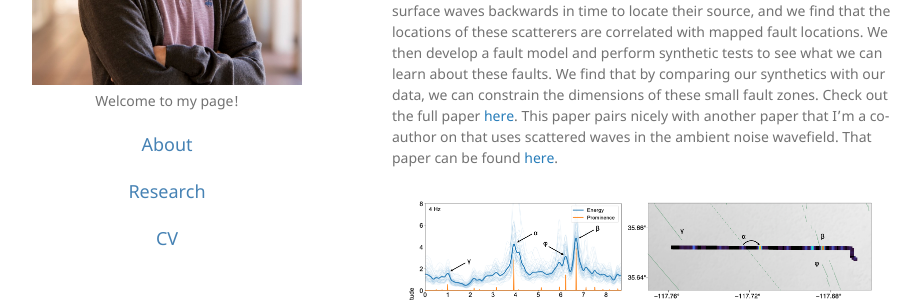
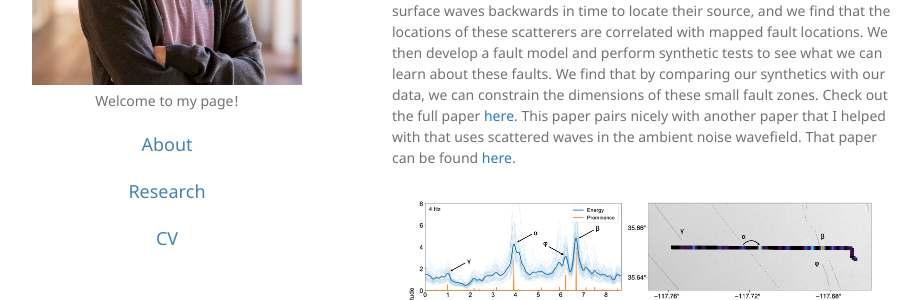
Before and after one commit to atterholt/atterholt.github.io, a Jekyll site: the page built from research.md, in a window 1280 px wide and 900 px high. Shown: the part 328-628 px from the top of the window, without its empty margins (178-1099 px from the left). Built offline with Jekyll 4.4.1, drawn with Linux system fonts in a browser that asks for light colours.

Commit message:
Update research.md

```diff
--- a/research.md
+++ b/research.md
@@ -12,7 +12,7 @@
   Finding and describing little faults (November 2022)
 </h3>
 
-Fault zones are structures that control where and how earthquakes happen. These structures span many scales, and better characterizing faults across these scales contributes to our understanding of these important structures. Small-scale fault zones occupy an observational gap that has historically been challenging to bridge. We develop and implement an approach for finding and characterizing small-scale fault zones using locally scattered surface waves in the earthquake wavefield recorded by distributed acoustic sensing arrays. In this study, we project scattered surface waves backwards in time to locate their source, and we find that the locations of these scatterers are correlated with mapped fault locations. We then develop a fault model and perform synthetic tests to see what we can learn about these faults. We find that by comparing our synthetics with our data, we can constrain the dimensions of these small fault zones. Check out the full paper [here](https://doi.org/10.1029/2022JB025052). This paper pairs nicely with another paper that I’m a co-author on that uses scattered waves in the ambient noise wavefield. That paper can be found [here](https://doi.org/10.1029/2022JB024329).
+Fault zones are structures that control where and how earthquakes happen. These structures span many scales, and better characterizing faults across these scales contributes to our understanding of these important structures. Small-scale fault zones occupy an observational gap that has historically been challenging to bridge. We develop and implement an approach for finding and characterizing small-scale fault zones using locally scattered surface waves in the earthquake wavefield recorded by distributed acoustic sensing arrays. In this study, we project scattered surface waves backwards in time to locate their source, and we find that the locations of these scatterers are correlated with mapped fault locations. We then develop a fault model and perform synthetic tests to see what we can learn about these faults. We find that by comparing our synthetics with our data, we can constrain the dimensions of these small fault zones. Check out the full paper [here](https://doi.org/10.1029/2022JB025052). This paper pairs nicely with another paper that I helped with that uses scattered waves in the ambient noise wavefield. That paper can be found [here](https://doi.org/10.1029/2022JB024329).
 
 | ![RBNov2022.png](/assets/img/RBNov2022.png) |
 |:--:|
```
